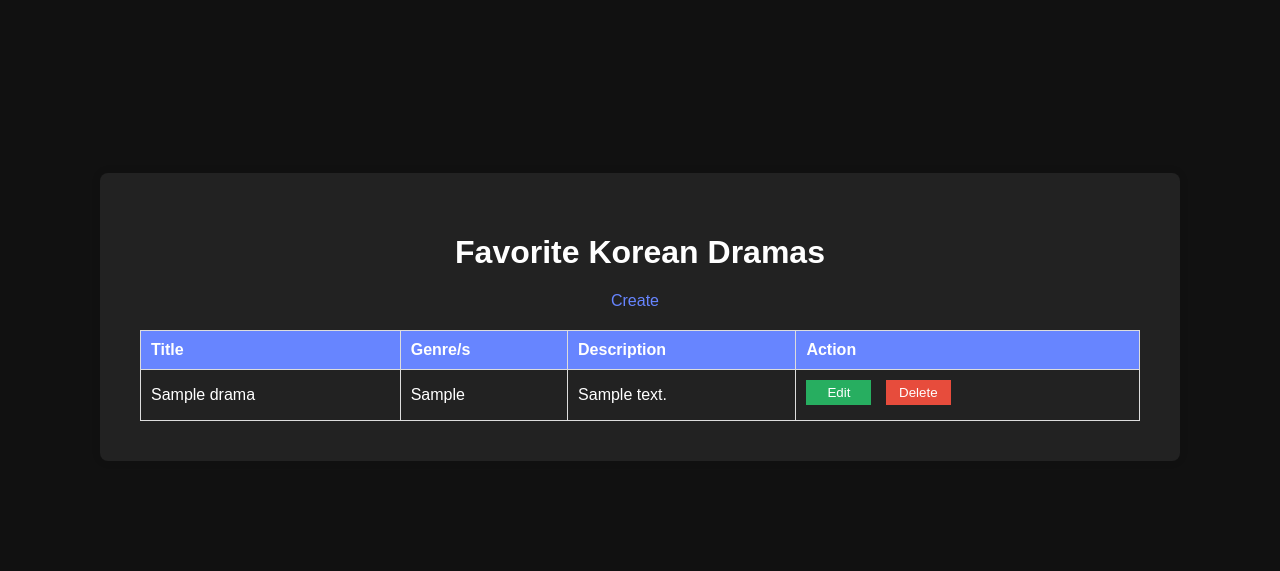
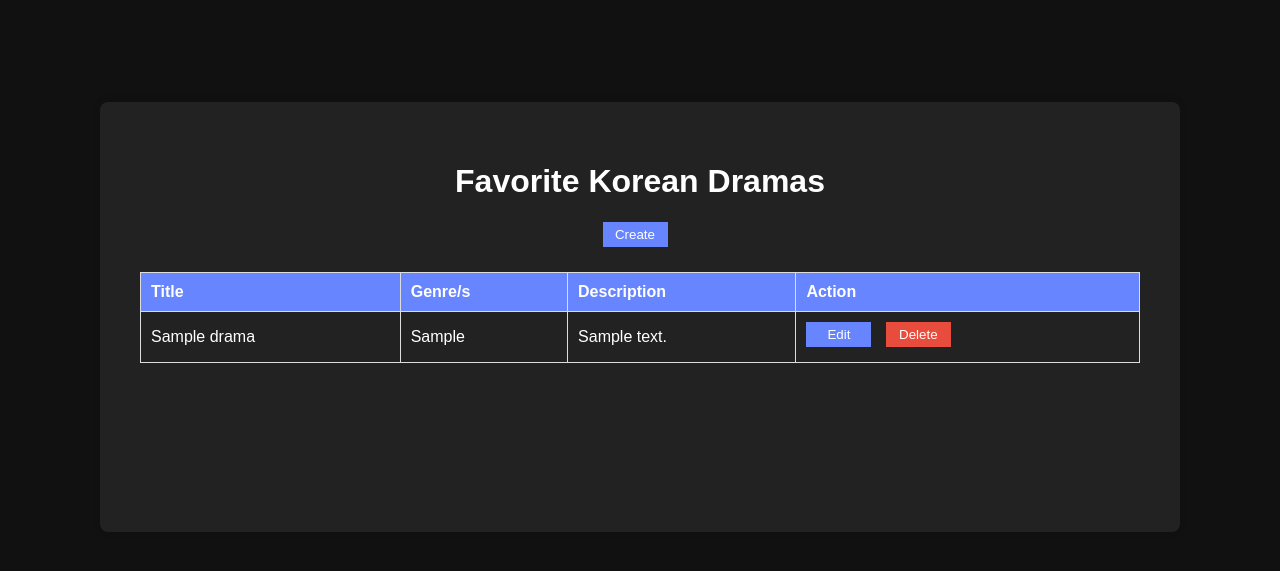
Before and after one commit to AmiKristi/resume, a CodeIgniter 4 app: template app/Views/kdrama/index.php in a window 1280 px wide. Shown: the part 83-654 px from the top of the page. Run offline with PHP 8.4 and a stand-in for CodeIgniter, Linux system fonts and the light colour scheme; the template is opened without the code that fills it: most values are stand-ins (such as "Sample title", 1, 10 or a date in 2020); some libraries are stand-ins or nearby versions.

Commit message:
Additional changes to the CRUD pages

```diff
--- a/app/Views/kdrama/create.php
+++ b/app/Views/kdrama/create.php
@@ -56,7 +56,7 @@
         }
 
         button {
-            background-color: #27ae60;
+            background: #6785ff;;
             color: #fff;
             border: none;
             padding: 8px 15px;
@@ -67,7 +67,7 @@
 <body>
     <main>
         <h1>Create</h1>
-        <a href="<?= base_url('kdrama') ?>">Index</a>
+        <a href="<?= base_url('kdrama') ?>"><button>Index</button></a>
 
         <form method="post" action="<?= base_url('kdrama/store') ?>">
             <label for="drama_title">Title:</label>
--- a/app/Views/kdrama/edit.php
+++ b/app/Views/kdrama/edit.php
@@ -64,7 +64,7 @@
         }
 
         button {
-            background-color: #27ae60;
+            background: #6785ff;;
             color: #fff;
             border: none;
             padding: 12px 20px;
@@ -77,8 +77,8 @@
 <body>
     <main>
         <h1>Edit</h1>
-        <a href="<?= base_url('kdrama') ?>">Index</a>
-        <a href="<?= base_url('kdrama/create') ?>">Create</a>
+        <a href="<?= base_url('kdrama') ?>"><button>Index</button></a>
+        <a href="<?= base_url('kdrama/create') ?>"><button>Create</button></a>
 
         <form method="post" action="<?= base_url('kdrama/update/') . $qwerty["id"]?>">
             <label for="drama_title">Title:</label>
--- a/app/Views/kdrama/index.php
+++ b/app/Views/kdrama/index.php
@@ -1,5 +1,6 @@
 <!DOCTYPE html>
 <html lang="en">
+
 <head>
     <meta charset="UTF-8">
     <meta name="viewport" content="width=device-width, initial-scale=1.0">
@@ -77,8 +78,24 @@
             box-shadow: 0 0 10px rgba(0, 0, 0, 0.1);
             padding: 40px;
             max-width: 1000px;
+            height: 350px;
             width: 100%;
             text-align: center;
+            overflow-y: auto;
+            max-height: calc(100vh - 70px);
+        }
+
+        main::-webkit-scrollbar {
+            width: 0.5em;
+        }
+
+        main::-webkit-scrollbar-thumb {
+            background-color: #6785ff;
+            outline: 1px solid #6785ff;
+        }
+
+        main::-webkit-scrollbar-track {
+            background-color: #222;
         }
 
         h1 {
@@ -110,7 +127,7 @@
         }
 
         button {
-            background-color: #27ae60;
+            background: #6785ff;
             color: #fff;
             border: none;
             padding: 5px 10px;
@@ -145,7 +162,7 @@
 
     <main>
         <h1>Favorite Korean Dramas</h1>
-        <a href="<?= base_url('kdrama/create') ?>">Create</a>
+        <a href="<?= base_url('kdrama/create') ?>"><button>Create</button></a>
 
         <table>
             <tr>
```
Also changed, not shown: public/assets/style.css.
